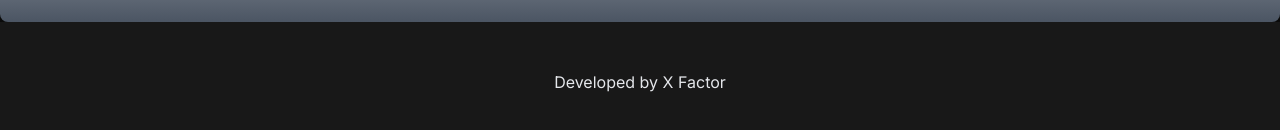
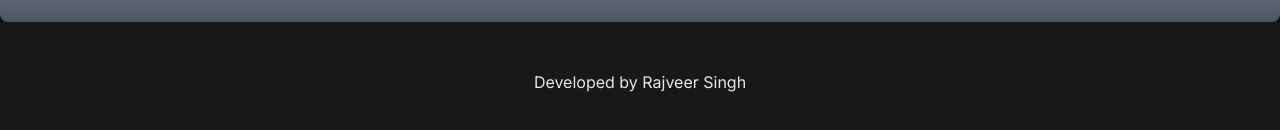
Before and after one commit to RajveerSingh711/Sensai---AI-Career-Platform, a Next.js app: page / in a window 1280 px wide. Shown: the part 4155-4285 px from the top of the page. Built offline with nearby package versions, Linux system fonts and the light colour scheme; no server answers.

Commit message:
update name

```diff
--- a/app/layout.js
+++ b/app/layout.js
@@ -37,7 +37,7 @@ export default function RootLayout({ children }) {
 
             <footer className="bg-muted/50 py-12">
               <div className="container mx-auto px-4 text-center text-gray-200">
-                <p>Developed by X Factor</p>
+                <p>Developed by Rajveer Singh</p>
               </div>
             </footer>
           </ThemeProvider>
```
